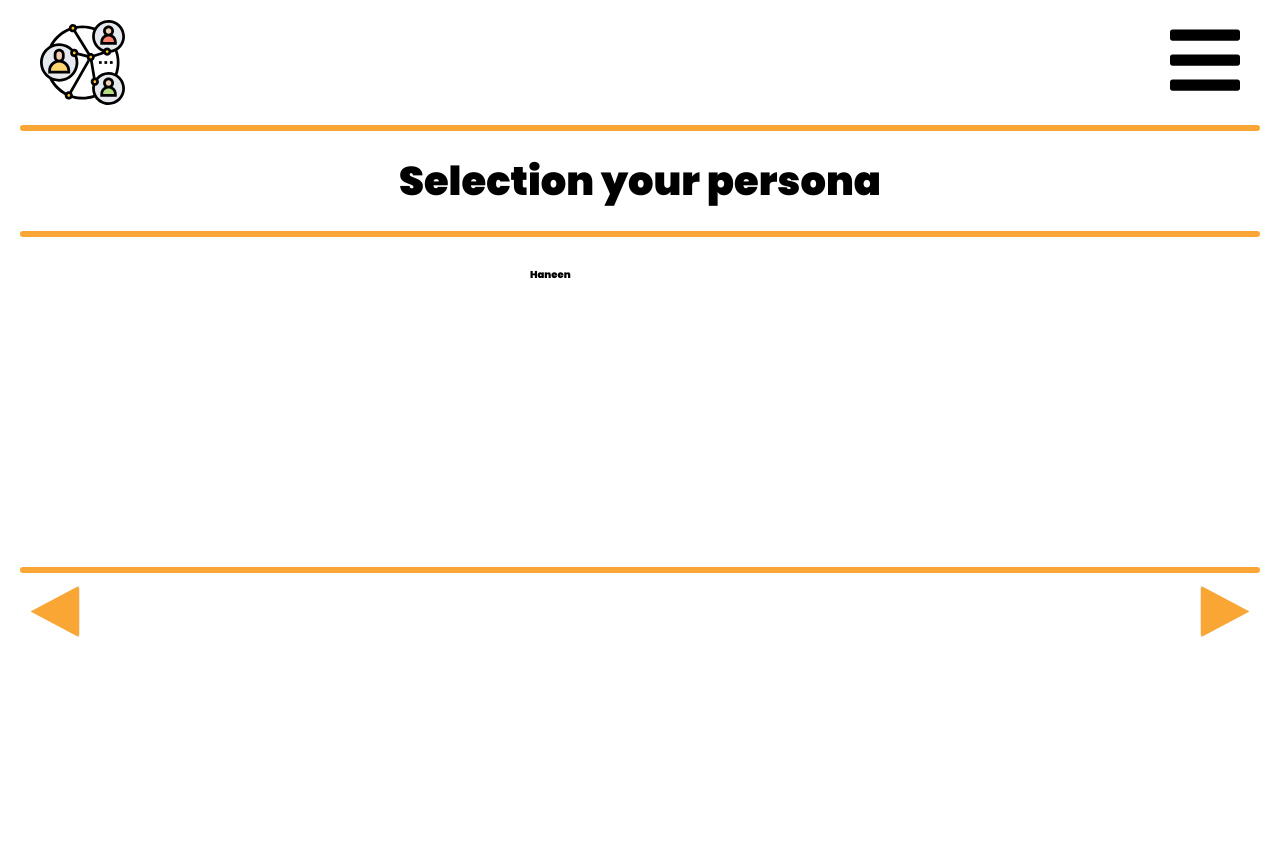
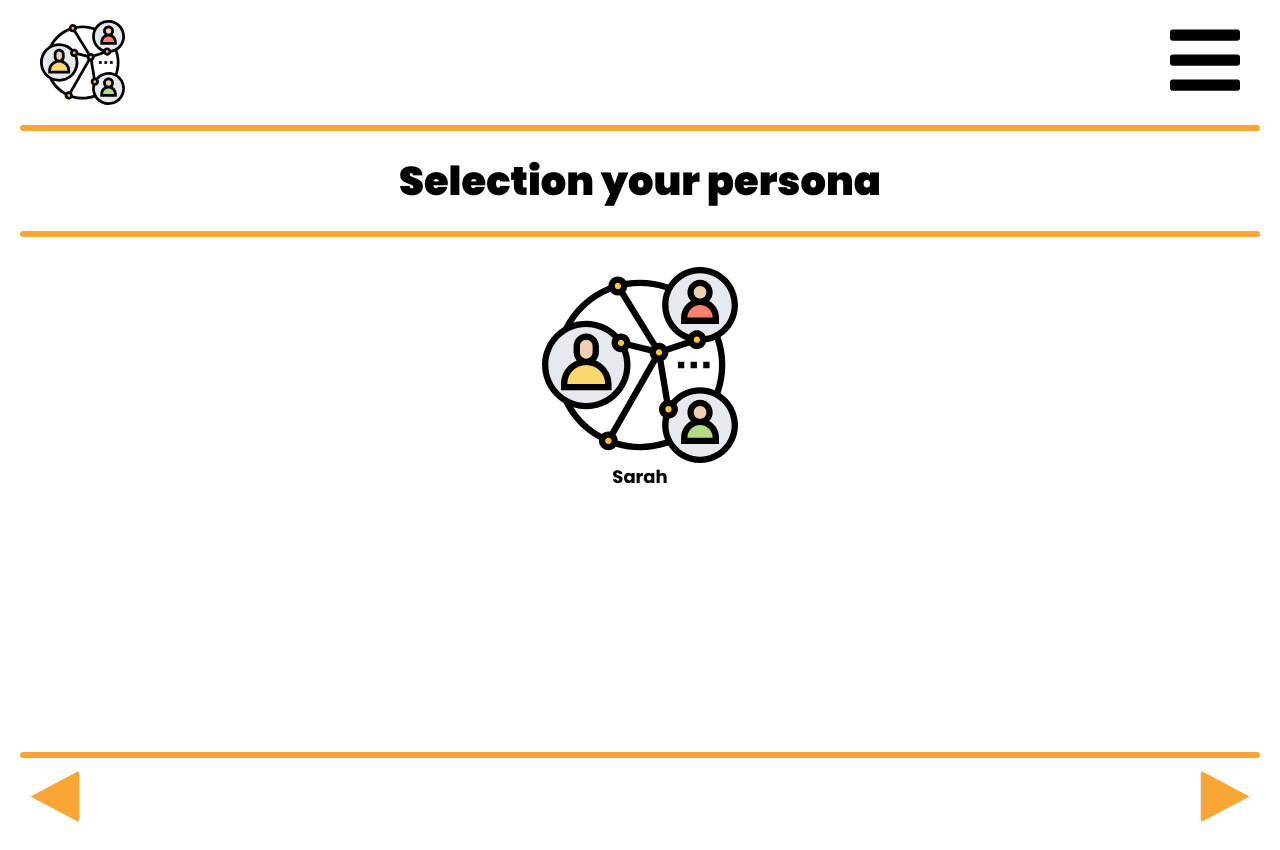
Before and after one commit to founders-programme-2/commons, a React (Create React App) app in the folder client/: page /persona in a window 1280 px wide. Before the commit the page ends 800 px from the top, so only its background shows below. Built offline with nearby package versions, Linux system fonts and the light colour scheme; what react-router-prop-types would draw is missing.

Commit message:
import text-align and passing center value for title

```diff
--- a/client/src/Component/views/Persona/index.js
+++ b/client/src/Component/views/Persona/index.js
@@ -1,14 +1,17 @@
 import React from 'react';
 import Header from '../../Common/Header';
 import Footer from '../../Common/Footer';
-import { CardWrapper } from '../MethodCard/index.style';
+import { CardWrapper, Img, CardTitle } from '../MethodCard/index.style';
+import logo from '../../../assets/logo.svg';
 
-const Persona = () => {
+const Persona = props => {
+  const { heightCard, heightImg, textAlign } = props;
   return (
     <div>
       <Header headerImg={null} titleText="Selection your persona" />
-      <CardWrapper>
-        <div>Haneen</div>
+      <CardWrapper heightCard="45.5rem">
+        <Img heightImg="19.6rem" src={logo} alt="PersonImg" />
+        <CardTitle textAlign="center">Sarah</CardTitle>
       </CardWrapper>
       <Footer backLink="/yourScenario" nextLink="/" reviewScenario={false} />
     </div>
```
